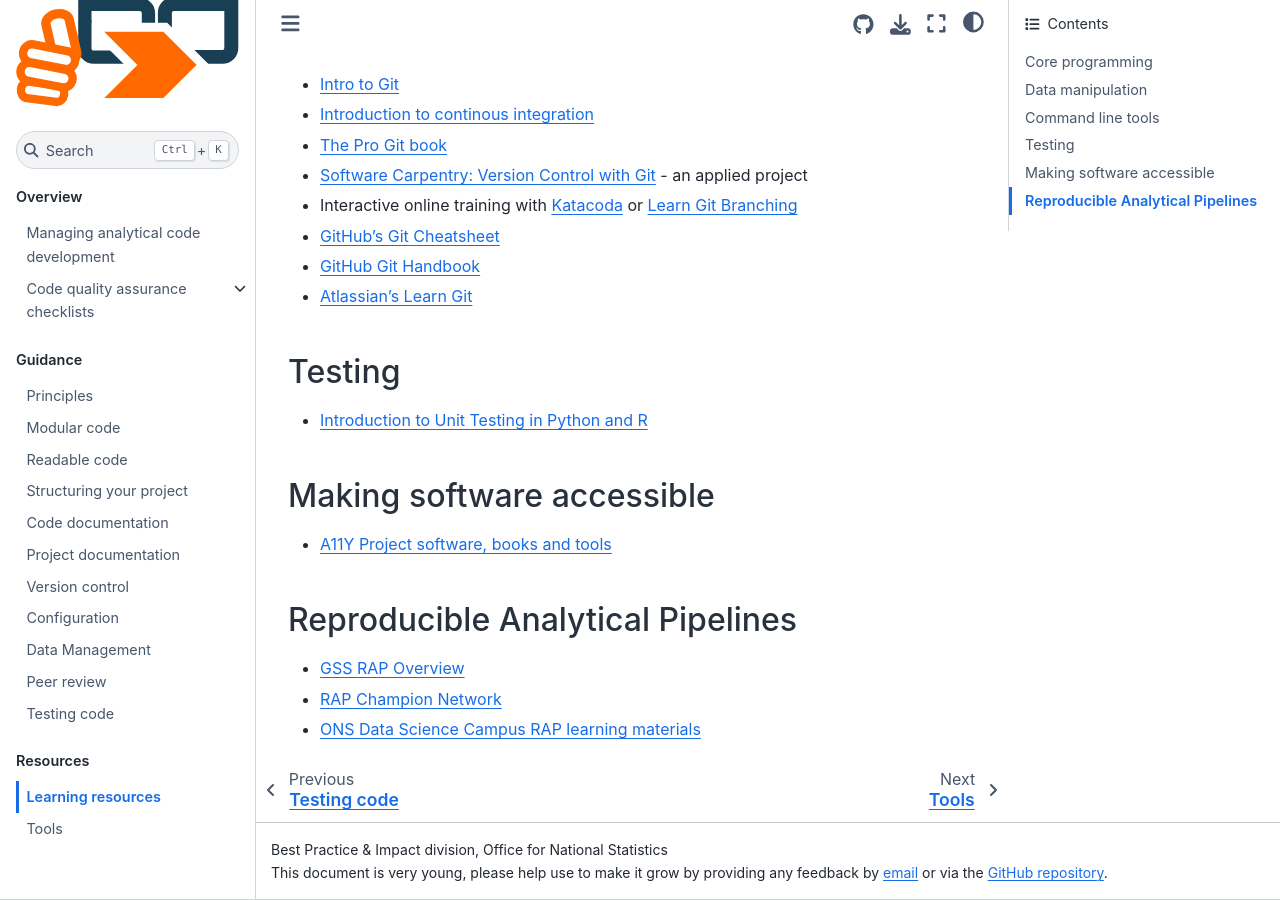
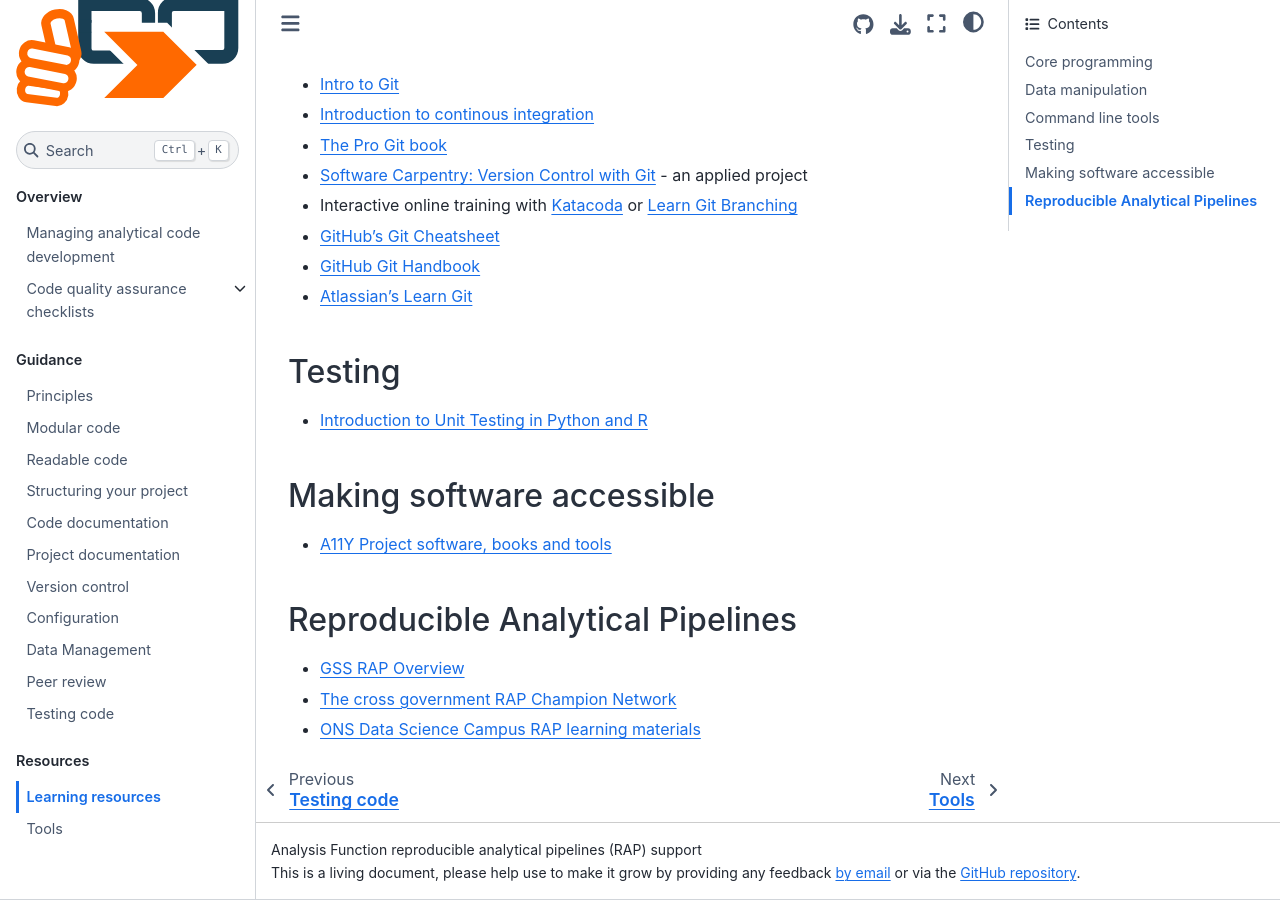
Before and after one commit to best-practice-and-impact/qa-of-code-guidance, a Jupyter Book: the page built from book/learning.md, in a window 1280 px wide and 900 px high, scrolled down 2030 px. Built offline with Jupyter Book 1.0.4 settings and Sphinx 7.4.7 and the Sphinx Book theme 1.1.4, drawn with Linux system fonts in a browser that asks for light colours.

Commit message:
Replace GSS references with AF

```diff
--- a/book/_config.yml
+++ b/book/_config.yml
@@ -14,7 +14,7 @@
   use_repository_button: true
   use_issues_button: true
   use_edit_page_button: true
-  extra_footer: "<p>Best Practice & Impact division, Office for National Statistics</p><p>This document is very young, please help use to make it grow by providing any feedback by <a href='mailto:gsshelp@statistics.gov.uk'>email</a> or via the <a href='https://github.com/best-practice-and-impact/qa-of-code-guidance'>GitHub repository</a>."
+  extra_footer: "<p>Analysis Function reproducible analytical pipelines (RAP) support</p><p>This is a living document, please help use to make it grow by providing any feedback <a href='mailto:Analysis.Function@ons.gov.uk'>by email</a> or via the <a href='https://github.com/best-practice-and-impact/qa-of-code-guidance'>GitHub repository</a>."
   extra_navbar: "<p>Book version 2022.2</p><a href='https://www.gov.uk/government/organisations/government-analysis-function' target='_blank'><img src='./_static/af_logo.png' alt='The Government Analysis Function logo' style='width:50%;'></a>"
 
 sphinx:
--- a/book/learning.md
+++ b/book/learning.md
@@ -78,6 +78,6 @@
 
 ## Reproducible Analytical Pipelines
 
-* [GSS RAP Overview](https://gss.civilservice.gov.uk/reproducible-analytical-pipelines/)
-* [RAP Champion Network](https://gss.civilservice.gov.uk/about-us/champion-networks/reproducible-analytical-pipeline-rap-champions/#more-information-about-rap-champions)
+* [GSS RAP Overview](https://analysisfunction.civilservice.gov.uk/support/reproducible-analytical-pipelines/)
+* [The cross government RAP Champion Network](https://analysisfunction.civilservice.gov.uk/support/reproducible-analytical-pipelines/reproducible-analytical-pipeline-rap-champions/)
 * [ONS Data Science Campus RAP learning materials](https://github.com/datasciencecampus/gov-uk-rap-materials)
```
Also changed, not shown: README.md (+1 -1 lines), book/intro.md (+1 -1 lines).
